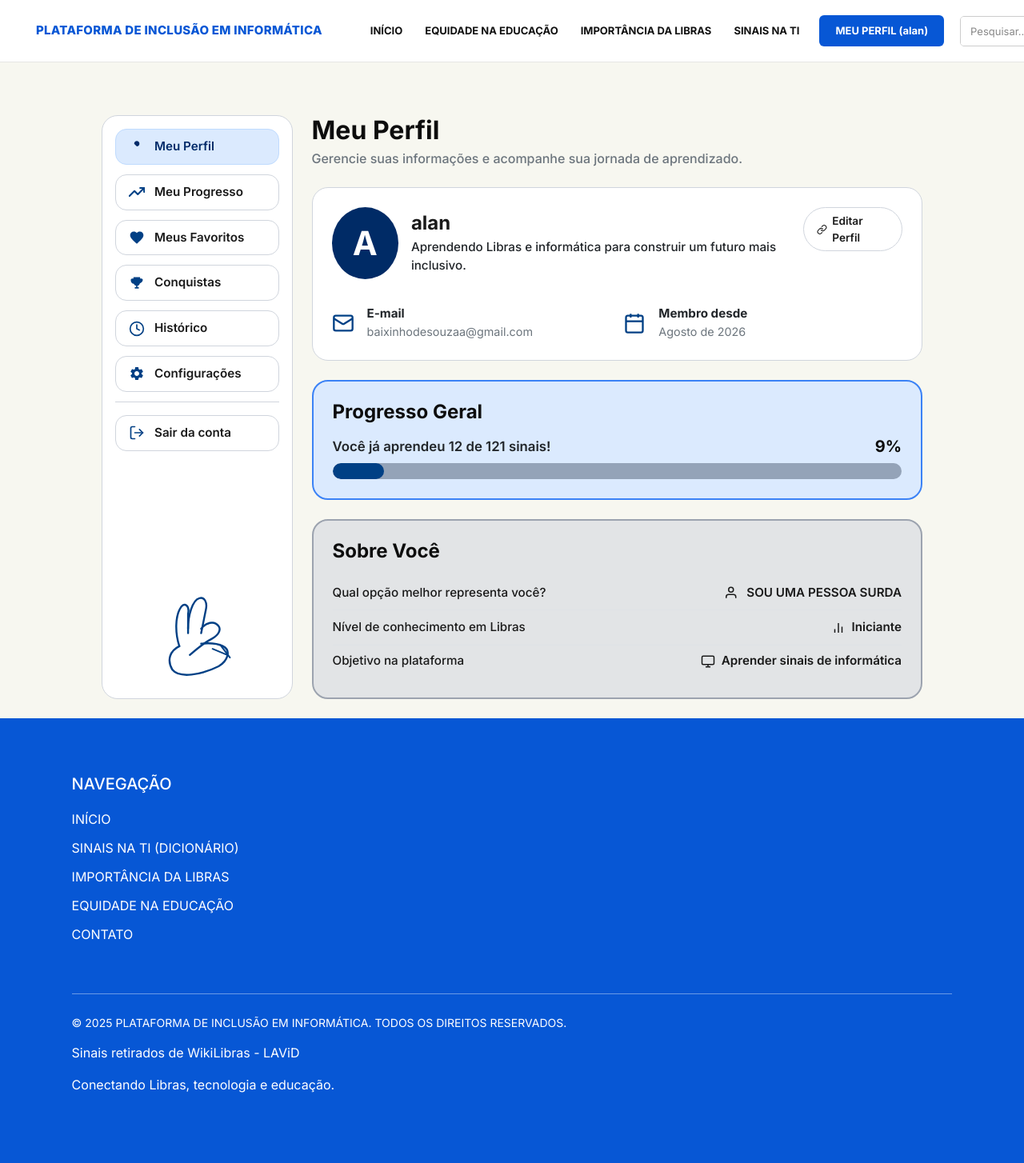
After one commit to Gustavo870/corrigido, a PHP site: page /perfil.php in a window 1280 px wide. The commit adds this page. Shown: the whole page at 80% size. Run offline with PHP 8.4, Linux system fonts and the light colour scheme; a user stored in the database is signed in; data comes from the database, SQL or seed files in the repository.

Commit message:
Add files via upload

```diff
--- a/header.php
+++ b/header.php
@@ -1,3 +1,23 @@
+<?php
+    if (session_status() === PHP_SESSION_NONE) {
+        session_start(); // Inicia sessão apenas se não estiver iniciada
+    }
+
+    // Configura o fuso horário para América/São Paulo
+    date_default_timezone_set('America/Sao_Paulo');
+
+    $logado = isset($_SESSION['logado']) && $_SESSION['logado'] === true;
+    if ($logado) {
+        $idUsuario    = $_SESSION['idUsuario'];
+        $nomeUsuario  = $_SESSION['nomeUsuario'];
+        $emailUsuario = $_SESSION['emailUsuario'];
+        $opcaoUsuario = $_SESSION['opcaoUsuario'];
+
+        $nomeCompleto = explode(' ', $nomeUsuario);
+        $primeiroNome = $nomeCompleto[0];
+    }
+?>
+
 <nav class="navbar navbar-expand-lg fixed-top" id="mainNav">
 
     <div class="navbar-container">
@@ -5,7 +25,6 @@
         <a class="navbar-brand" href="index.php">
             PLATAFORMA DE INCLUSÃO EM INFORMÁTICA
         </a>
-
 
         <!-- BOTÃO DO MENU MOBILE -->
         <button
@@ -20,12 +39,8 @@
             <span class="navbar-toggler-icon"></span>
         </button>
 
-
         <!-- MENU -->
-        <div
-            class="collapse navbar-collapse"
-            id="navbarResponsive"
-        >
+        <div class="collapse navbar-collapse" id="navbarResponsive">
 
             <ul class="navbar-nav">
 
@@ -36,7 +51,7 @@
                 </li>
 
                 <li class="nav-item">
-                    <a class="nav-link" href="index.php#equidade">
+                    <a class="nav-link" href="equidadeEducacao.php">
                         EQUIDADE NA EDUCAÇÃO
                     </a>
                 </li>
@@ -55,16 +70,19 @@
 
             </ul>
 
-
-            <!-- BOTÃO LOGIN -->
-            <a href="formLogin.php" class="btn-login">
-                LOGIN
-            </a>
-
+            <!-- BOTÃO DINÂMICO DE LOGIN / PERFIL -->
+            <?php if ($logado): ?>
+                <a href="perfil.php" class="btn-login">
+                    MEU PERFIL (<?php echo htmlspecialchars($primeiroNome); ?>)
+                </a>
+            <?php else: ?>
+                <a href="formLogin.php" class="btn-login">
+                    LOGIN
+                </a>
+            <?php endif; ?>
 
             <!-- PESQUISA -->
             <form class="search-form" onsubmit="event.preventDefault();">
-
                 <input
                     id="inputPesquisa"
                     type="text"
--- /dev/null
+++ b/perfil.php
@@ -0,0 +1,368 @@
+    <?php
+    include "header.php";
+    echo "<br><br><br><br><br>";
+    include "conexaoBD.php";
+
+    // Verifica se o usuário está logado
+    if (!isset($_SESSION['logado']) || $_SESSION['logado'] !== true) {
+        header("Location: index.php");
+        exit();
+    }
+
+    // Busca os dados do usuário atual logado
+    $idUsuarioLogado = $_SESSION['idUsuario'];
+    $sqlUsuario = "SELECT nomeUsuario, emailUsuario, opcaoUsuario FROM usuarios WHERE idUsuario = '$idUsuarioLogado'";
+    $resUsuario = mysqli_query($conn, $sqlUsuario) or die("Erro ao tentar buscar dados do usuário!");
+
+    if ($registro = mysqli_fetch_assoc($resUsuario)) {
+        $nomeUsuario  = htmlspecialchars($registro['nomeUsuario']);
+        $emailUsuario = htmlspecialchars($registro['emailUsuario']);
+        $opcaoUsuario = htmlspecialchars($registro['opcaoUsuario']);
+    } else {
+        $nomeUsuario  = htmlspecialchars($_SESSION['nomeUsuario']);
+        $emailUsuario = htmlspecialchars($_SESSION['emailUsuario']);
+        $opcaoUsuario = htmlspecialchars($_SESSION['opcaoUsuario']);
+    }
+
+    // Pega a primeira letra do nome para o Avatar
+    $inicialAvatar = strtoupper(substr($nomeUsuario, 0, 1));
+    ?>
+<!DOCTYPE html>
+<html lang="pt-br">
+<head>
+    <meta charset="utf-8" />
+    <meta name="viewport" content="width=device-width, initial-scale=1" />
+    <title>Meu Perfil - Dicionário de Sinais TI</title>
+
+    <!-- Bootstrap 5 CSS -->
+    <link href="https://cdn.jsdelivr.net/npm/bootstrap@5.3.0/dist/css/bootstrap.min.css" rel="stylesheet">
+    <!-- Fonte Inter -->
+    <link rel="preconnect" href="https://fonts.googleapis.com">
+    <link rel="preconnect" href="https://fonts.gstatic.com" crossorigin>
+    <link href="https://fonts.googleapis.com/css2?family=Inter:wght@400;500;600;700;800&display=swap" rel="stylesheet">
+    <link href="css/styles.css" rel="stylesheet">
+    <link href="style.css" rel="stylesheet">
+
+    <style>
+        body {
+            background-color: #f7f7f0;
+            font-family: 'Inter', sans-serif;
+            color: #1a1a1a;
+        }
+
+        /* Lateral / Sidebar */
+        .sidebar-card {
+            background-color: #ffffff;
+            border: 1.5px solid #d0d5dd;
+            border-radius: 20px;
+            padding: 16px;
+            display: flex;
+            flex-direction: column;
+            justify-content: space-between;
+            min-height: 100%;
+        }
+
+        .nav-pill-item {
+            display: flex;
+            align-items: center;
+            gap: 12px;
+            padding: 10px 16px;
+            border-radius: 14px;
+            border: 1.5px solid #d0d5dd;
+            background-color: #ffffff;
+            color: #1a1a1a;
+            font-weight: 600;
+            font-size: 0.95rem;
+            text-decoration: none;
+            margin-bottom: 12px;
+            transition: all 0.2s ease;
+        }
+
+        .nav-pill-item:hover {
+            background-color: #f3f4f6;
+            color: #1a1a1a;
+        }
+
+        .nav-pill-item.active {
+            background-color: #dbeafe;
+            border-color: #bfdbfe;
+            color: #032b69;
+        }
+
+        .sidebar-divider {
+            border-top: 1.5px solid #d0d5dd;
+            margin: 8px 0 16px 0;
+        }
+
+        /* Card do Perfil */
+        .card-profile {
+            background-color: #ffffff;
+            border: 1.5px solid #d0d5dd;
+            border-radius: 20px;
+            padding: 24px;
+        }
+
+        .avatar-circle {
+            width: 90px;
+            height: 90px;
+            border-radius: 50%;
+            background-color: #002b66;
+            color: #ffffff;
+            display: flex;
+            align-items: center;
+            justify-content: center;
+            font-size: 2.6rem;
+            font-weight: 700;
+            text-transform: uppercase;
+        }
+
+        .btn-edit-profile {
+            border: 1.5px solid #d0d5dd;
+            background-color: #ffffff;
+            border-radius: 50px;
+            padding: 6px 16px;
+            font-size: 0.85rem;
+            font-weight: 600;
+            color: #1a1a1a;
+            text-decoration: none;
+            display: inline-flex;
+            align-items: center;
+            gap: 6px;
+            transition: background-color 0.2s;
+        }
+
+        .btn-edit-profile:hover {
+            background-color: #f3f4f6;
+            color: #1a1a1a;
+        }
+
+        /* Card Progresso */
+        .card-progresso {
+            background-color: #dbeafe;
+            border: 2px solid #3b82f6;
+            border-radius: 20px;
+            padding: 24px;
+        }
+
+        .progress-bar-bg {
+            height: 20px;
+            background-color: #94a3b8;
+            border-radius: 10px;
+            overflow: hidden;
+        }
+
+        .progress-bar-fill {
+            height: 100%;
+            width: 9%;
+            background-color: #004085;
+            border-radius: 10px;
+        }
+
+        /* Card Sobre Você */
+        .card-sobre {
+            background-color: #e2e4e6;
+            border: 2px solid #9ca3af;
+            border-radius: 20px;
+            padding: 24px;
+        }
+
+        .info-row {
+            display: flex;
+            justify-content: space-between;
+            align-items: center;
+            padding: 10px 0;
+            font-size: 0.95rem;
+        }
+
+        .info-label {
+            color: #1a1a1a;
+            font-weight: 500;
+        }
+
+        .info-value {
+            color: #1a1a1a;
+            font-weight: 600;
+            display: flex;
+            align-items: center;
+            gap: 8px;
+        }
+    </style>
+</head>
+<body>
+
+
+    <main class="container my-4" style="max-width: 1050px;">
+        <div class="row g-4">
+
+            <!-- Menu Lateral -->
+            <div class="col-lg-3 col-md-4">
+                <div class="sidebar-card">
+                    <div>
+                        <a href="perfil.php" class="nav-pill-item active">
+                            <svg width="20" height="20" viewBox="0 0 24 24" fill="currentColor">
+                                <path d="M12 12c2.21 0 4-1.79 4-4s-1.79-4-4-4-4 1.79-4 4 4zm0 2c-2.67 0-8 1.34-8 4v2h16v-2c0-2.66-5.33-4-8-4z"/>
+                            </svg>
+                            Meu Perfil
+                        </a>
+                        <a href="#" class="nav-pill-item">
+                            <svg width="20" height="20" viewBox="0 0 24 24" fill="none" stroke="#004085" stroke-width="2.5" stroke-linecap="round" stroke-linejoin="round">
+                                <polyline points="23 6 13.5 15.5 8.5 10.5 1 18"></polyline>
+                                <polyline points="17 6 23 6 23 12"></polyline>
+                            </svg>
+                            Meu Progresso
+                        </a>
+                        <a href="#" class="nav-pill-item">
+                            <svg width="20" height="20" viewBox="0 0 24 24" fill="#004085">
+                                <path d="M12 21.35l-1.45-1.32C5.4 15.36 2 12.28 2 8.5 2 5.42 4.42 3 7.5 3c1.74 0 3.41.81 4.5 2.09C13.09 3.81 14.76 3 16.5 3 19.58 3 22 5.42 22 8.5c0 3.78-3.4 6.86-8.55 11.54L12 21.35z"/>
+                            </svg>
+                            Meus Favoritos
+                        </a>
+                        <a href="#" class="nav-pill-item">
+                            <svg width="20" height="20" viewBox="0 0 24 24" fill="#004085">
+                                <path d="M19 5h-2V3H7v2H5c-1.1 0-2 .9-2 2v1c0 2.55 1.92 4.63 4.39 4.94A5.01 5.01 0 0 0 11 15.9V18H9v2h6v-2h-2v-2.1c1.86-.4 3.32-1.84 3.61-3.66C19.08 11.63 21 9.55 21 7V7c0-1.1-.9-2-2-2z"/>
+                            </svg>
+                            Conquistas
+                        </a>
+                        <a href="#" class="nav-pill-item">
+                            <svg width="20" height="20" viewBox="0 0 24 24" fill="none" stroke="#004085" stroke-width="2" stroke-linecap="round" stroke-linejoin="round">
+                                <circle cx="12" cy="12" r="10"></circle>
+                                <polyline points="12 6 12 12 16 14"></polyline>
+                            </svg>
+                            Histórico
+                        </a>
+                        <a href="#" class="nav-pill-item">
+                            <svg width="20" height="20" viewBox="0 0 24 24" fill="#004085">
+                                <path d="M19.14 12.94c.04-.3.06-.61.06-.94 0-.32-.02-.64-.07-.94l2.03-1.58c.18-.14.23-.41.12-.61l-1.92-3.32c-.12-.22-.37-.29-.59-.22l-2.39.96c-.5-.38-1.03-.7-1.62-.94l-.36-2.54c-.04-.24-.24-.41-.48-.41h-3.84c-.24 0-.43.17-.47.41l-.36 2.54c-.59.24-1.13.57-1.62.94l-2.39-.96c-.22-.08-.47 0-.59.22L2.74 8.87c-.12.21-.08.47.12.61l2.03 1.58c-.05.3-.09.63-.09.94s.02.64.07.94l-2.03 1.58c-.18.14-.23.41-.12.61l1.92 3.32c.12.22.37.29.59.22l2.39-.96c.5.38 1.03.7 1.62.94l.36 2.54c.05.24.24.41.48.41h3.84c.24 0 .44-.17.47-.41l.36-2.54c.59-.24 1.13-.56 1.62-.94l2.39.96c.22.08.47 0 .59-.22l1.92-3.32c.12-.22.07-.47-.12-.61l-2.01-1.58zM12 15.6c-1.98 0-3.6-1.62-3.6-3.6s1.62-3.6 3.6-3.6 3.6 1.62 3.6 3.6-1.62 3.6-3.6 3.6z"/>
+                            </svg>
+                            Configurações
+                        </a>
+
+                        <div class="sidebar-divider"></div>
+
+                        <a href="logout.php" class="nav-pill-item">
+                            <svg width="20" height="20" viewBox="0 0 24 24" fill="none" stroke="#004085" stroke-width="2" stroke-linecap="round" stroke-linejoin="round">
+                                <path d="M9 21H5a2 2 0 0 1-2-2V5a2 2 0 0 1 2-2h4"></path>
+                                <polyline points="16 17 21 12 16 7"></polyline>
+                                <line x1="21" y1="12" x2="9" y2="12"></line>
+                            </svg>
+                            Sair da conta
+                        </a>
+                    </div>
+
+                    <!-- Ilustração Libras -->
+                    <div class="text-center pt-4">
+                        <svg width="110" height="120" viewBox="0 0 100 110" fill="none" stroke="#004085" stroke-width="2.2" stroke-linecap="round" stroke-linejoin="round">
+                            <path d="M30 65 C25 50, 25 30, 32 20 C36 15, 42 18, 40 28 C40 38, 40 50, 40 50"/>
+                            <path d="M40 45 C40 30, 45 12, 53 10 C58 8, 63 14, 60 25 C58 35, 55 50, 55 50"/>
+                            <path d="M55 45 C60 38, 70 35, 75 42 C78 46, 75 52, 68 56 C60 60, 50 68, 42 75"/>
+                            <path d="M30 65 C20 70, 15 80, 22 92 C30 102, 55 98, 75 88 C85 82, 90 70, 80 65 C70 60, 60 62, 55 62"/>
+                            <path d="M68 68 L85 75 M78 65 L88 78" stroke-width="1.8"/>
+                        </svg>
+                    </div>
+                </div>
+            </div>
+
+            <!-- Conteúdo Principal -->
+            <div class="col-lg-9 col-md-8">
+                <!-- Cabeçalho -->
+                <div class="mb-4">
+                    <h1 class="fw-bold h2 mb-1" style="color: #0d0d0d;">Meu Perfil</h1>
+                    <p class="text-secondary mb-0 fw-medium">Gerencie suas informações e acompanhe sua jornada de aprendizado.</p>
+                </div>
+
+                <!-- Card 1: Informações do Usuário -->
+                <div class="card-profile mb-4">
+                    <div class="d-flex justify-content-between align-items-start mb-4">
+                        <div class="d-flex align-items-center gap-3">
+                            <div class="avatar-circle"><?php echo $inicialAvatar; ?></div>
+                            <div>
+                                <h2 class="h4 fw-bold mb-0"><?php echo $nomeUsuario; ?></h2>
+                                <p class="mb-0 mt-1 fw-medium text-dark" style="font-size: 0.95rem;">
+                                    Aprendendo Libras e informática para construir um futuro mais inclusivo.
+                                </p>
+                            </div>
+                        </div>
+                        <a href="#" class="btn-edit-profile">
+                            <svg width="14" height="14" viewBox="0 0 24 24" fill="none" stroke="currentColor" stroke-width="2" stroke-linecap="round" stroke-linejoin="round">
+                                <path d="M10 13a5 5 0 0 0 7.54.54l3-3a5 5 0 0 0-7.07-7.07l-1.72 1.71"></path>
+                                <path d="M14 11a5 5 0 0 0-7.54-.54l-3 3a5 5 0 0 0 7.07 7.07l1.71-1.71"></path>
+                            </svg>
+                            Editar Perfil
+                        </a>
+                    </div>
+
+                    <div class="row pt-2 g-3">
+                        <div class="col-sm-6 d-flex align-items-center gap-3">
+                            <svg width="28" height="28" viewBox="0 0 24 24" fill="none" stroke="#004085" stroke-width="2">
+                                <rect x="2" y="4" width="20" height="16" rx="2"></rect>
+                                <path d="m22 7-8.97 5.7a1.94 1.94 0 0 1-2.06 0L2 7"></path>
+                            </svg>
+                            <div>
+                                <div class="fw-bold text-dark" style="font-size: 0.95rem;">E-mail</div>
+                                <div class="text-secondary" style="font-size: 0.9rem;"><?php echo $emailUsuario; ?></div>
+                            </div>
+                        </div>
+                        <div class="col-sm-6 d-flex align-items-center gap-3">
+                            <svg width="28" height="28" viewBox="0 0 24 24" fill="none" stroke="#004085" stroke-width="2">
+                                <rect x="3" y="4" width="18" height="18" rx="2" ry="2"></rect>
+                                <line x1="16" y1="2" x2="16" y2="6"></line>
+                                <line x1="8" y1="2" x2="8" y2="6"></line>
+                                <line x1="3" y1="10" x2="21" y2="10"></line>
+                            </svg>
+                            <div>
+                                <div class="fw-bold text-dark" style="font-size: 0.95rem;">Membro desde</div>
+                                <div class="text-secondary" style="font-size: 0.9rem;">Agosto de 2026</div>
+                            </div>
+                        </div>
+                    </div>
+                </div>
+
+                <!-- Card 2: Progresso Geral -->
+                <div class="card-progresso mb-4">
+                    <h3 class="fw-bold h4 mb-3" style="color: #0d0d0d;">Progresso Geral</h3>
+                    <div class="d-flex justify-content-between align-items-center mb-2">
+                        <span class="fw-semibold text-dark" style="font-size: 1.05rem;">Você já aprendeu 12 de 121 sinais!</span>
+                        <span class="fw-bold h5 mb-0" style="color: #0d0d0d;">9%</span>
+                    </div>
+                    <div class="progress-bar-bg">
+                        <div class="progress-bar-fill"></div>
+                    </div>
+                </div>
+
+                <!-- Card 3: Sobre Você -->
+                <div class="card-sobre">
+                    <h3 class="fw-bold h4 mb-3" style="color: #0d0d0d;">Sobre Você</h3>
+
+                    <div class="info-row border-bottom border-secondary-subtle">
+                        <span class="info-label">Qual opção melhor representa você?</span>
+                        <span class="info-value">
+                            <svg width="18" height="18" viewBox="0 0 24 24" fill="none" stroke="currentColor" stroke-width="2"><path d="M17 21v-2a4 4 0 0 0-4-4H5a4 4 0 0 0-4 4v2"></path><circle cx="9" cy="7" r="4"></circle></svg>
+                            <?php echo $opcaoUsuario; ?>
+                        </span>
+                    </div>
+
+                    <div class="info-row border-bottom border-secondary-subtle">
+                        <span class="info-label">Nível de conhecimento em Libras</span>
+                        <span class="info-value">
+                            <svg width="18" height="18" viewBox="0 0 24 24" fill="none" stroke="currentColor" stroke-width="2"><line x1="18" y1="20" x2="18" y2="10"></line><line x1="12" y1="20" x2="12" y2="4"></line><line x1="6" y1="20" x2="6" y2="14"></line></svg>
+                            Iniciante
+                        </span>
+                    </div>
+
+                    <div class="info-row pt-2">
+                        <span class="info-label">Objetivo na plataforma</span>
+                        <span class="info-value">
+                            <svg width="18" height="18" viewBox="0 0 24 24" fill="none" stroke="currentColor" stroke-width="2"><rect x="2" y="3" width="20" height="14" rx="2" ry="2"></rect><line x1="8" y1="21" x2="16" y2="21"></line><line x1="12" y1="17" x2="12" y2="21"></line></svg>
+                            Aprender sinais de informática
+                        </span>
+                    </div>
+                </div>
+
+            </div>
+        </div>
+    </main>
+
+    <?php include 'footer.php'; ?>
+
+</body>
+</html>
```
Also changed, not shown: actionLogin.php (+15 -18 lines), logout.php (added, +8 -0 lines).
